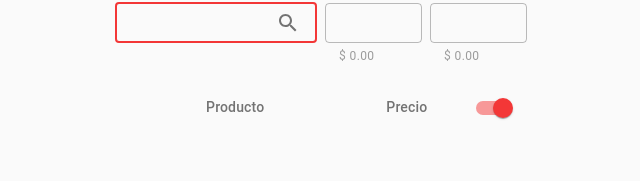
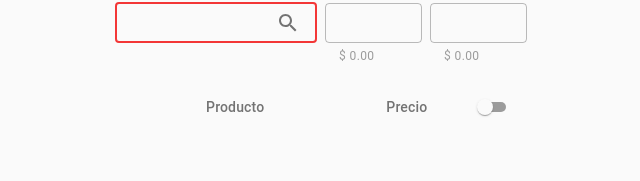
Before and after one commit to jaime12463/ETMTest, a React (Create React App) app: page /ingresarPedido in a window 1280 px wide. Shown: the part 274-455 px from the top of the page, without its empty margins (319-959 px from the left). Built offline with nearby package versions, Linux system fonts and the light colour scheme.

Commit message:
Se hace la funcionalidad de cambiar tipo de pago por producto.

```diff
--- a/src/components/UI/Item/index.tsx
+++ b/src/components/UI/Item/index.tsx
@@ -2,7 +2,7 @@ import {ListItem} from '@material-ui/core';
 
 type Props<T> = {
 	item: T;
-	ItemComponent: React.FC<{item: T}>;
+	ItemComponent: React.FC<{item: T; onClickItem?: (item: T) => void}>;
 	onClick?: (item: T) => void;
 };
 
@@ -10,8 +10,8 @@ function Item<T>(props: Props<T>) {
 	const {item, ItemComponent, onClick} = props;
 
 	return (
-		<ListItem button disableGutters={true} onClick={()=>{if (onClick) onClick(item)}}>
-			{<ItemComponent item={item} />}
+		<ListItem button disableGutters={true}>
+			{<ItemComponent item={item} onClickItem={onClick} />}
 		</ListItem>
 	);
 }
--- a/src/components/UI/List/index.tsx
+++ b/src/components/UI/List/index.tsx
@@ -5,7 +5,7 @@ import {Fragment} from 'react';
 
 type Props<T> = {
 	items: T[];
-	ItemComponent: React.FC<{item: T}>;
+	ItemComponent: React.FC<{item: T; onClickItem?: (item: T) => void}>;
 	headers?: THeader[];
 	onClickItem?: (item: T) => void;
 };
@@ -18,10 +18,10 @@ function List<T>(props: Props<T>) {
 			subheader={
 				headers ? (
 					<ListSubheader component='div' disableGutters={true}>
-						<Grid container>
+						<Grid container justify='center'>
 							{headers.map((header, index) => (
 								<Grid item xs={header.width} key={index}>
-									<Box>{header.component}</Box>
+									{header.component}
 								</Grid>
 							))}
 						</Grid>
@@ -32,7 +32,12 @@ function List<T>(props: Props<T>) {
 			}
 		>
 			{items.map((item, index) => (
-				<Item item={item} ItemComponent={ItemComponent} key={index} onClick={onClickItem} />
+				<Item
+					item={item}
+					ItemComponent={ItemComponent}
+					key={index}
+					onClick={onClickItem}
+				/>
 			))}
 		</ListMUI>
 	);
--- a/src/pages/TomaPedidoDelClienteActual/components/ItemProductoAgregadoAlPedidoActual/index.tsx
+++ b/src/pages/TomaPedidoDelClienteActual/components/ItemProductoAgregadoAlPedidoActual/index.tsx
@@ -1,33 +1,36 @@
 import {FunctionComponent} from 'react';
-import {ETiposDePago, TProductoPedido} from 'models';
-import {Box, Grid, Switch, Typography} from '@material-ui/core';
+import {TProductoPedido} from 'models';
+import {Box, Grid} from '@material-ui/core';
 import {Center} from 'components/UI';
+import {SwitchCambiarTipoPago} from '..';
 
 type Props = {
 	item: TProductoPedido;
+	onClickItem?: (item: TProductoPedido) => void;
 };
 
 const ItemProductoAgregadoAlPedidoActual: FunctionComponent<Props> = (
 	props
 ) => {
-	const {item} = props;
+	const {item, onClickItem} = props;
 
-	const {
-		codigoProducto,
-		nombreProducto,
-		unidades,
-		subUnidades,
-		total,
-		tipoPago,
-	} = item;
+	const {codigoProducto, nombreProducto, unidades, subUnidades, total} = item;
 
 	return (
+		<Grid container justify='center'>
+			<Grid
+				item
+				xs={10}
+				onClick={() => {
+					if (onClickItem) onClickItem(item);
+				}}
+			>
 				<Grid container justify='center'>
 					<Grid item xs={2}>
 						<Center>{codigoProducto}</Center>
 					</Grid>
-			<Grid item xs={5}>
-				<Grid>
+					<Grid item xs={6}>
+						<Grid container>
 							<Grid item xs={12}>
 								<Box fontWeight='fontWeightBold'>{nombreProducto}</Box>
 							</Grid>
@@ -35,22 +38,19 @@ const ItemProductoAgregadoAlPedidoActual: FunctionComponent<Props> = (
 								<Box fontWeight='fontWeightLight'>Unidades: {unidades}</Box>
 							</Grid>
 							<Grid item xs={12}>
-						<Box fontWeight='fontWeightLight'>Subunidades: {subUnidades}</Box>
+								<Box fontWeight='fontWeightLight'>
+									Subunidades: {subUnidades}
+								</Box>
 							</Grid>
 						</Grid>
 					</Grid>
 					<Grid item xs={3}>
 						<Center>{total.toFixed(2)}</Center>
 					</Grid>
+				</Grid>
+			</Grid>
 			<Grid item xs={2}>
-				<Center>
-					<Switch
-						checked={tipoPago === ETiposDePago.Contado}
-						onChange={() => {}}
-						name='checkedA'
-						inputProps={{'aria-label': 'secondary checkbox'}}
-					/>
-				</Center>
+				<SwitchCambiarTipoPago producto={item} />
 			</Grid>
 		</Grid>
 	);
--- a/src/pages/TomaPedidoDelClienteActual/components/ListadoProductosAgregadosAlPedidoActual/index.tsx
+++ b/src/pages/TomaPedidoDelClienteActual/components/ListadoProductosAgregadosAlPedidoActual/index.tsx
@@ -1,6 +1,6 @@
 import {Dialogo, List} from 'components/UI';
 import {Dispatch, FunctionComponent, SetStateAction} from 'react';
-import {ItemProductoAgregadoAlPedidoActual} from '..';
+import {ItemProductoAgregadoAlPedidoActual, SwitchCambiarTipoPago} from '..';
 import {
 	THeader,
 	TPedidoActual,
@@ -9,7 +9,6 @@ import {
 	THookForm,
 	TFormTomaDePedido,
 	InputsKeysFormTomaDePedido,
-	TFunctionMostarAvertenciaPorDialogo,
 } from 'models';
 import {Box, Switch} from '@material-ui/core';
 import {useObtenerPedidoActual} from 'redux/hooks';
@@ -50,16 +49,7 @@ const ListadoProductosAgregadosAlPedidoActual: FunctionComponent<Props> = (
 			width: 3,
 		},
 		{
-			component: (
-				<Box textAlign='center'>
-					<Switch
-						checked={true} //TODO: Hacer logica
-						onChange={() => {}}
-						name='checkedA'
-						inputProps={{'aria-label': 'secondary checkbox'}}
-					/>
-				</Box>
-			),
+			component: <SwitchCambiarTipoPago />,
 			width: 2,
 		},
 	];
--- /dev/null
+++ b/src/pages/TomaPedidoDelClienteActual/components/SwitchCambiarTipoPago/hooks/index.ts
@@ -0,0 +1 @@
+export {useCambiarTipoPago} from './useCambiarTipoPago';
--- /dev/null
+++ b/src/pages/TomaPedidoDelClienteActual/components/SwitchCambiarTipoPago/hooks/useCambiarTipoPago.ts
@@ -0,0 +1,22 @@
+import {ETiposDePago, TProductoPedido} from 'models';
+import {agregarProductoAlPedidoDelCliente} from 'redux/features/pedidoActual/pedidoActualSlice';
+import {useAppDispatch} from 'redux/hooks';
+
+export const useCambiarTipoPago = () => {
+	const dispatch = useAppDispatch();
+	const cambiarTipoPago = (producto?: TProductoPedido) => {
+		if (producto) {
+			const productoActual = {...producto};
+
+			const tipoDePagoCambio =
+				productoActual.tipoPago === ETiposDePago.Contado
+					? ETiposDePago.Credito
+					: ETiposDePago.Contado;
+			productoActual.tipoPago = tipoDePagoCambio;
+
+			dispatch(agregarProductoAlPedidoDelCliente(productoActual));
+			return;
+		}
+	};
+	return cambiarTipoPago;
+};
--- /dev/null
+++ b/src/pages/TomaPedidoDelClienteActual/components/SwitchCambiarTipoPago/index.tsx
@@ -0,0 +1,28 @@
+import {FunctionComponent} from 'react';
+import {ETiposDePago, TProductoPedido} from 'models';
+import {Switch} from '@material-ui/core';
+import {useCambiarTipoPago} from './hooks';
+import {Center} from 'components/UI';
+
+type Props = {
+	producto?: TProductoPedido;
+};
+
+export const SwitchCambiarTipoPago: FunctionComponent<Props> = (props) => {
+	const {producto} = props;
+
+	const {tipoPago} = {...producto};
+
+	const cambiarTipoPago = useCambiarTipoPago();
+
+	return (
+		<Center>
+			<Switch
+				checked={tipoPago === ETiposDePago.Contado}
+				onChange={() => cambiarTipoPago(producto)}
+				inputProps={{'aria-label': 'secondary checkbox'}}
+				size='small'
+			/>
+		</Center>
+	);
+};
--- a/src/pages/TomaPedidoDelClienteActual/components/index.ts
+++ b/src/pages/TomaPedidoDelClienteActual/components/index.ts
@@ -5,6 +5,7 @@ import FormularioAgregarProducto from './FormularioAgregarProducto';
 import ItemProductoAgregadoAlPedidoActual from './ItemProductoAgregadoAlPedidoActual';
 import TotalesMetodoDeVentaDelPedidoActual from './TotalesMetodoDeVentaDelPedidoActual';
 export {BotonCerrarPedidoDelCliente} from './BotonCerrarPedidoDelCliente';
+export {SwitchCambiarTipoPago} from './SwitchCambiarTipoPago';
 
 export {
 	TabVentas,
```
Lines whose indentation alone changed are shown as unchanged.
